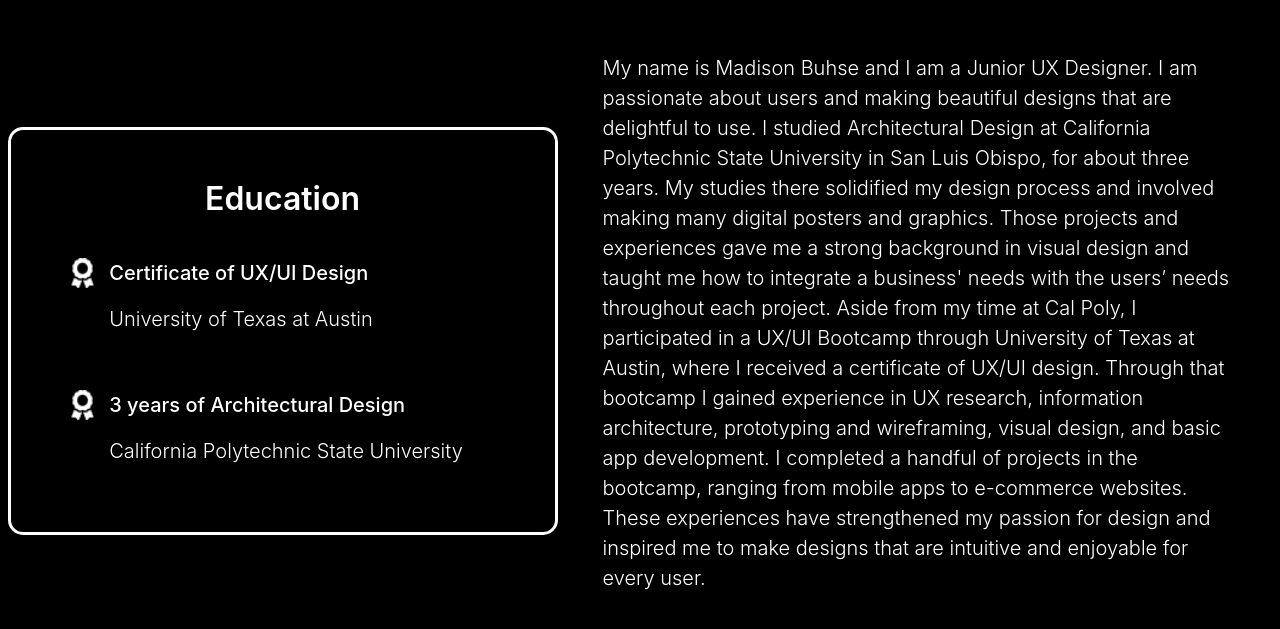
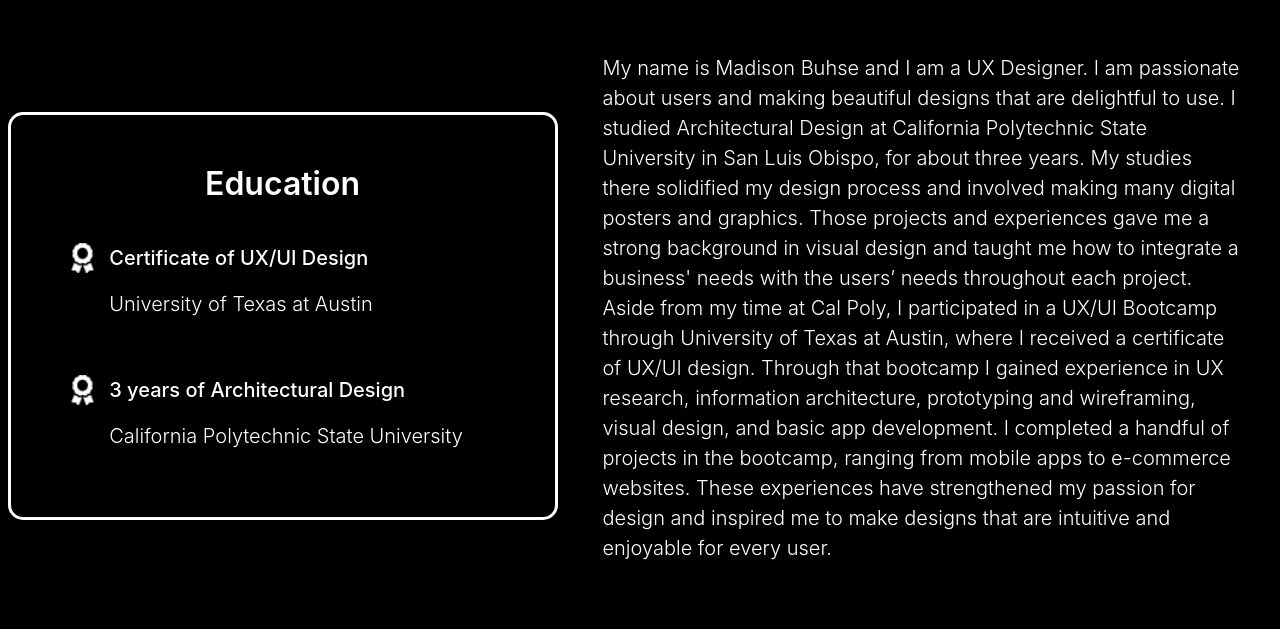
Before and after one commit to madisonbuhse/portfoliosite, a plain HTML site: page index.html in a window 1280 px wide. Shown: the part 1899-2528 px from the top of the page. Drawn offline with nearby package versions, Linux system fonts and the light colour scheme.

Commit message:
Update index.html

```diff
--- a/index.html
+++ b/index.html
@@ -66,7 +66,7 @@
                     </div>
                 </div>
                 <div class="aboutme-text">
-                    <p>My name is Madison Buhse and I am a Junior UX Designer. I am passionate about users and making beautiful designs that are delightful to use. I studied Architectural Design at California Polytechnic State University in San Luis Obispo, for about three years. My studies there solidified my design process and involved making many digital posters and graphics. Those projects and experiences gave me a strong background in visual design and taught me how to integrate a business' needs with the users’ needs throughout each project. Aside from my time at Cal Poly, I participated in a UX/UI Bootcamp through University of Texas at Austin, where I received a certificate of UX/UI design. Through that bootcamp I gained experience in UX research, information architecture, prototyping and wireframing, visual design, and basic app development. I completed a handful of projects in the bootcamp, ranging from mobile apps to e-commerce websites. These experiences have strengthened my passion for design and inspired me to make designs that are intuitive and enjoyable for every user.</p>
+                    <p>My name is Madison Buhse and I am a UX Designer. I am passionate about users and making beautiful designs that are delightful to use. I studied Architectural Design at California Polytechnic State University in San Luis Obispo, for about three years. My studies there solidified my design process and involved making many digital posters and graphics. Those projects and experiences gave me a strong background in visual design and taught me how to integrate a business' needs with the users’ needs throughout each project. Aside from my time at Cal Poly, I participated in a UX/UI Bootcamp through University of Texas at Austin, where I received a certificate of UX/UI design. Through that bootcamp I gained experience in UX research, information architecture, prototyping and wireframing, visual design, and basic app development. I completed a handful of projects in the bootcamp, ranging from mobile apps to e-commerce websites. These experiences have strengthened my passion for design and inspired me to make designs that are intuitive and enjoyable for every user.</p>
                 </div>
             </div>
           </section>
```
